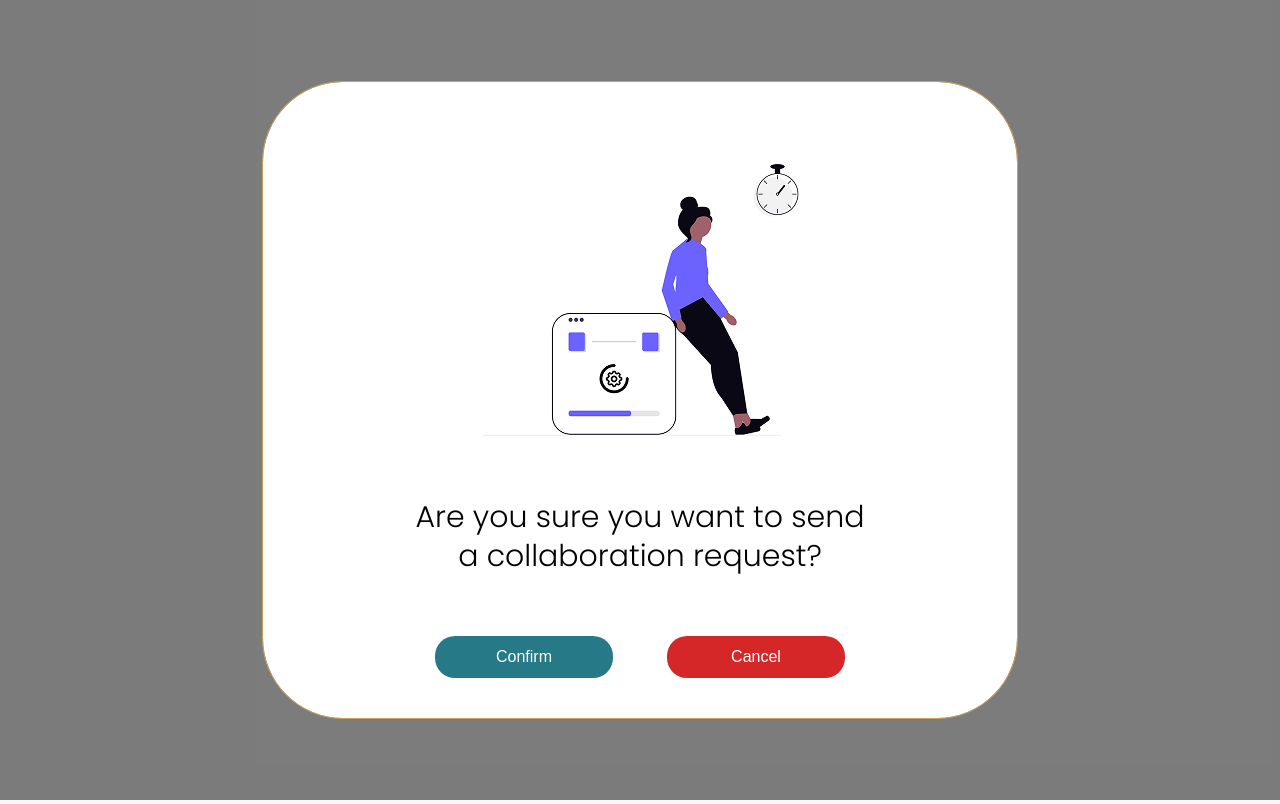
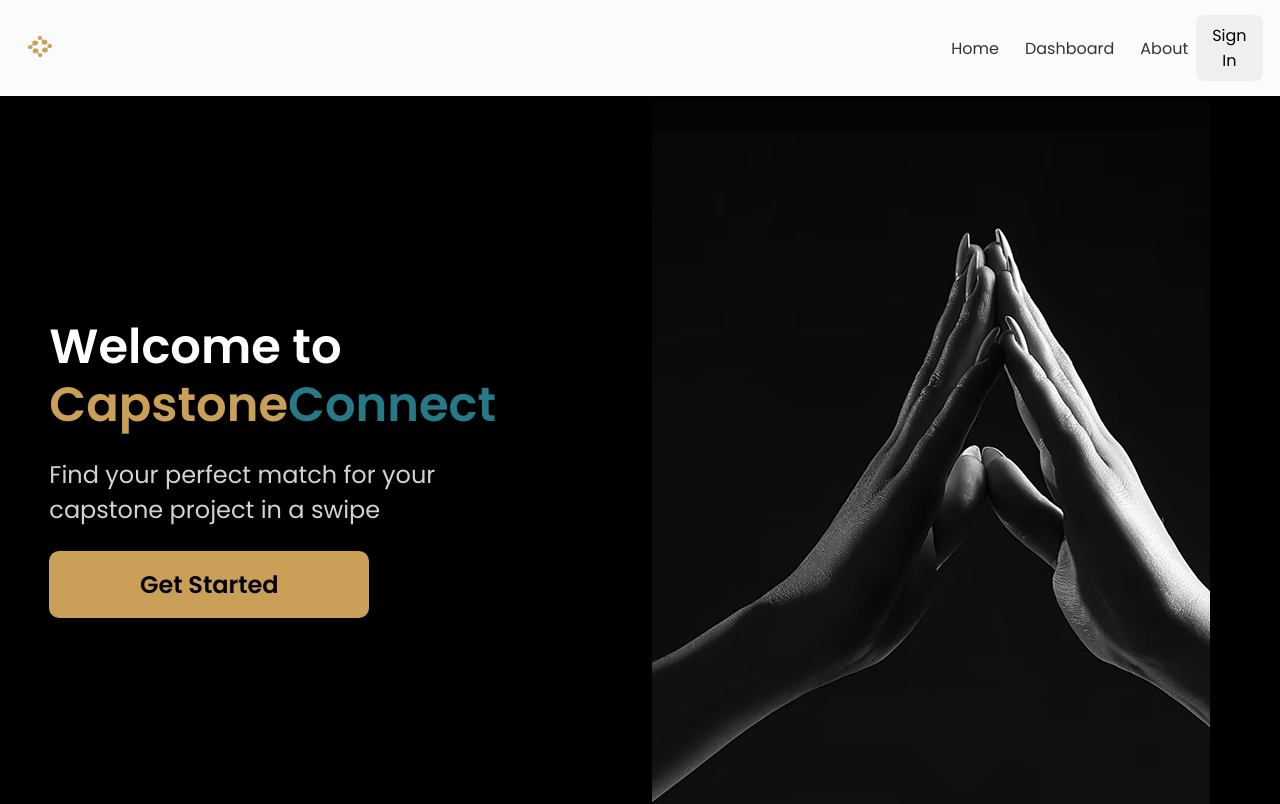
Before and after one commit to Choovyy/CapstoneConnect_Capstone1, a React (Vite) app in the folder Frontend_Capstone1/capstoneconnect/: page / in a window 1280 px wide. Shown: the top 804 px of the page. Built offline with nearby package versions, Linux system fonts and the light colour scheme.

Commit message:
code changes inside the App and SuggestedTeammates.jsx

```diff
--- a/Frontend_Capstone1/capstoneconnect/src/App.jsx
+++ b/Frontend_Capstone1/capstoneconnect/src/App.jsx
@@ -1,11 +1,10 @@
 import './App.css';
-//import LandingPage from './pages/LandingPage.jsx';
-import SuggestedTeamModal from './pages/SuggestedTeamModal.jsx';
+import LandingPage from './pages/LandingPage.jsx';
 
 function App() {
   return (
     <div className="App">
-      <SuggestedTeamModal />
+      <LandingPage />
     </div>
   );
 }
--- a/Frontend_Capstone1/capstoneconnect/src/pages/SuggestedTeammates.jsx
+++ b/Frontend_Capstone1/capstoneconnect/src/pages/SuggestedTeammates.jsx
@@ -74,7 +74,7 @@ const SuggestedTeammates = () => {
         {/* Teammate Cards Section */}
         <section className="teammates-cards">
           {/* Example card (commented out like in original) */}
-          {/* <article className="card">
+           <article className="card">
             <div className="card__image">
               <img src="https://placehold.co/222x206" alt="Team Mate Photo" />
             </div>
@@ -90,7 +90,7 @@ const SuggestedTeammates = () => {
             <div className="card__action">
               <button className="btn btn--action">Send Request</button>
             </div>
-          </article> */}
+          </article>
         </section>
       </main>
 
```
